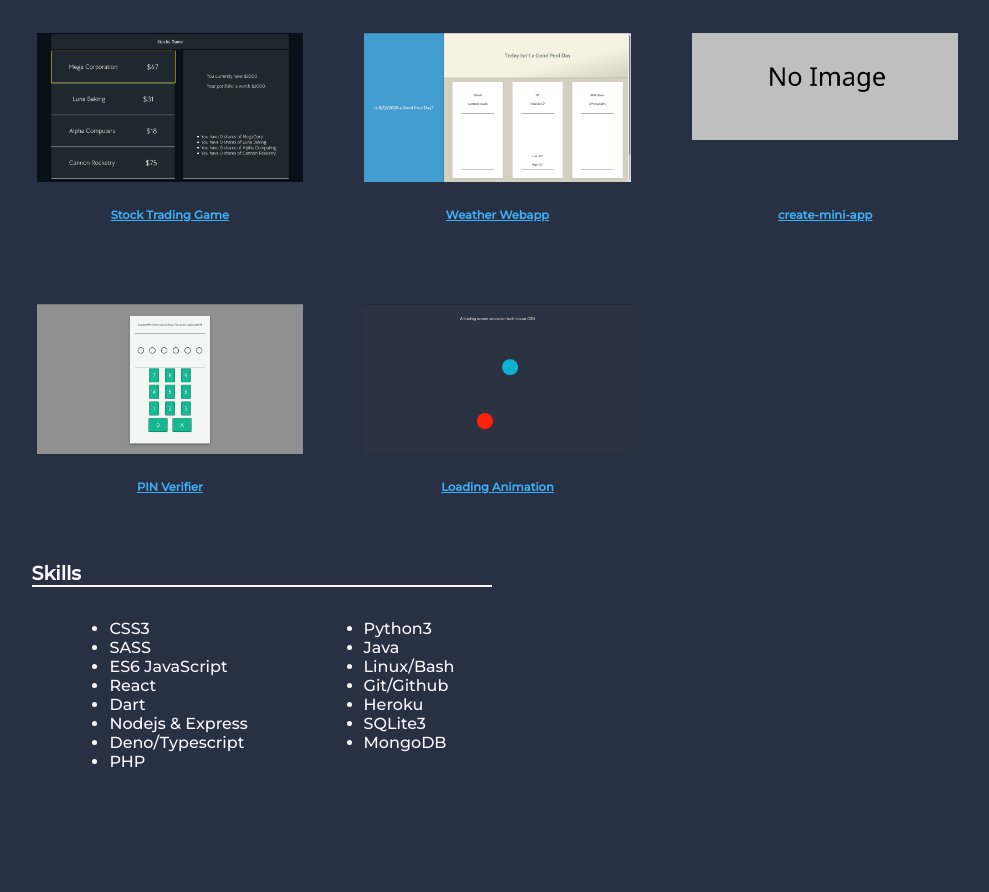
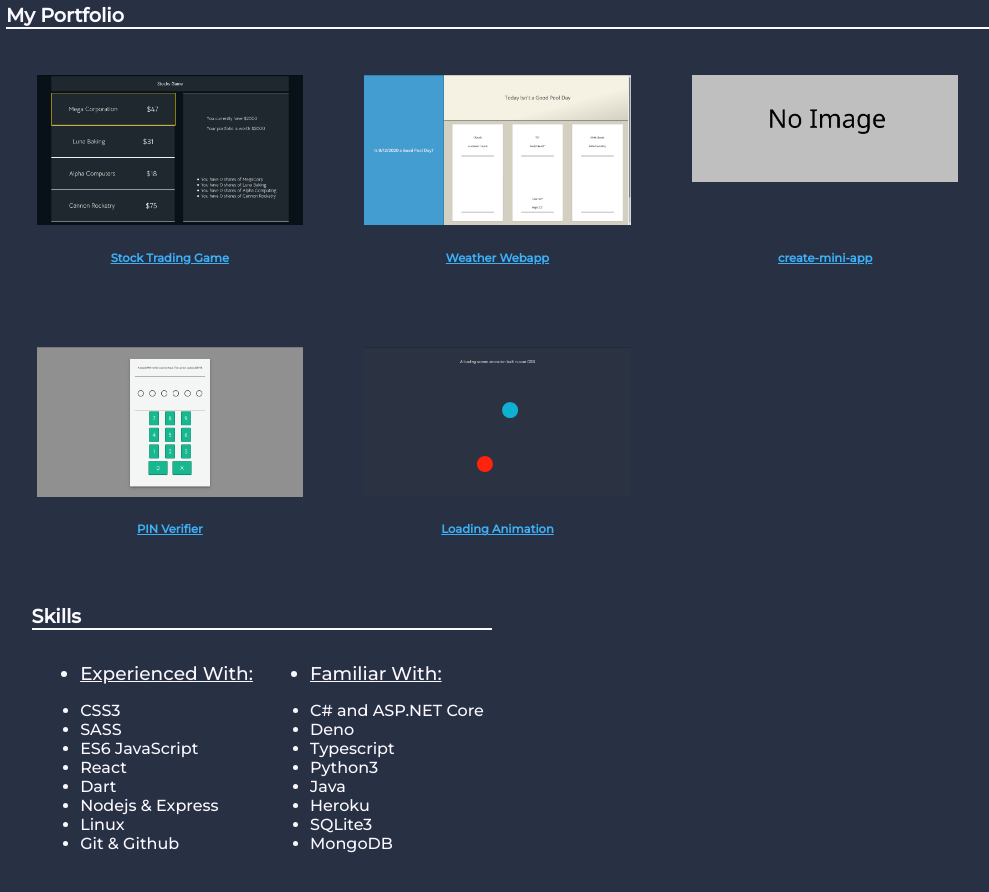
Before and after one commit to ThePotato10/ThePotato10.github.io, a plain HTML site: page index.html in a window 1280 px wide. Shown: the part 1860-2752 px from the top of the page, without its empty margins (122-1111 px from the left). Before the commit the page ends 2727 px from the top, so only its background shows below. Drawn offline with Linux system fonts and the light colour scheme.

Commit message:
updated skills in portfolio

```diff
--- a/index.css
+++ b/index.css
@@ -91,6 +91,11 @@ a:hover, a:visited {
     a {
         font-size: 0.9vw;
     }
+    .list-header {
+        font-size: 1.45vw;
+        text-decoration: underline;
+        margin-bottom: 2vh;
+    }
 }
 
 @media screen and (orientation: portrait) {
@@ -135,4 +140,9 @@ a:hover, a:visited {
         margin: 2.5% 0;
         width: 100%;
     }
+    .list-header {
+        font-size: 4vh;
+        text-decoration: underline;
+        margin-bottom: 2vh;
+    }
 }
--- a/index.html
+++ b/index.html
@@ -33,7 +33,7 @@
                         <p> - I enabled Linux apps on said crappy chromebook, and installed VSCode</p>
                         <p> - I taught myself more advanced JavaScript and CSS</p>
                         <p> - I built my first published website, <a href='stocks-game/index.html'>a basic stock trading game</a></p>
-                        <p> - I began playing around with Dart, although I didn't ever build anything with it</p>
+                        <p> - I began playing around with Dart</p>
                         <p> - I learned React, and started playing around with that. It's still my favorite js framework</p>
                         <p> - I built my first app with a backend, and in the process taught myself nodejs</p>
                         <p> - I got my first real computer, an Asus Vivobook Laptop, and immediately switched it to Ubuntu</p>
@@ -54,6 +54,7 @@
                         <p> - I started using Typescript and Deno, way better than nodejs</p>
                         <p> - I made my first PR in Github, adding a dark theme for a browser text editor</p>
                         <p> - I built my first app with a Python backend, a simple login system that hashes and salts passwords</p>
+                        <p> - I developed my first app with an ASP.NET Core/C# backend, and in the process learned how to use docker</p>
                     </div>
                 </div>
             </div>
@@ -88,20 +89,23 @@
                 <h2>Skills</h2>
                 <div class='content'>
                     <ul>
+                        <li class='list-header'>Experienced With:</li>
                         <li>CSS3</li>
                         <li>SASS</li>
                         <li>ES6 JavaScript</li>
                         <li>React</li>
                         <li>Dart</li>
                         <li>Nodejs & Express</li>
-                        <li>Deno/Typescript</li>
-                        <li>PHP</li>
+                        <li>Linux</li>
+                        <li>Git & Github</li>
                     </ul>
                     <ul>
+                        <li class='list-header'>Familiar With:</li>
+                        <li>C# and ASP.NET Core</li>
+                        <li>Deno</li>
+                        <li>Typescript</li>
                         <li>Python3</li>
                         <li>Java</li>
-                        <li>Linux/Bash</li>
-                        <li>Git/Github</li>
                         <li>Heroku</li>
                         <li>SQLite3</li>
                         <li>MongoDB</li>
```
